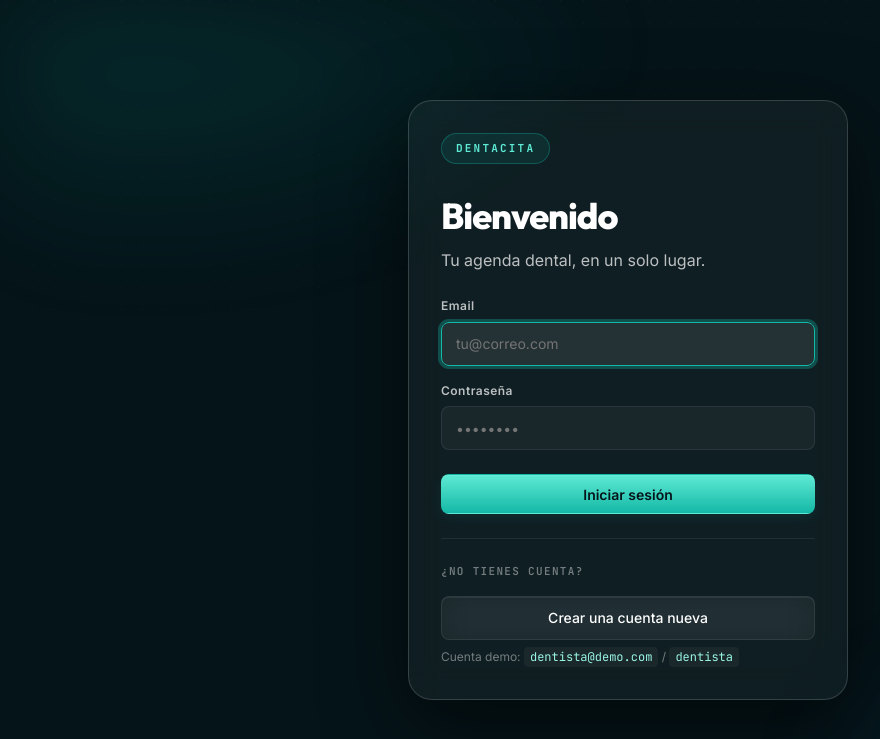
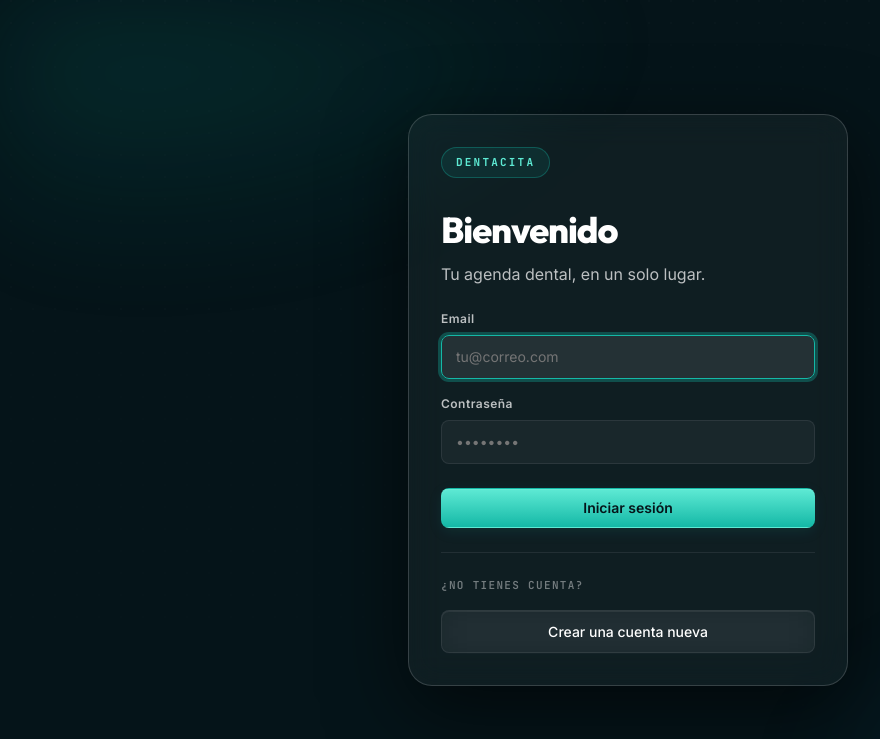
Before and after one commit to Oktober-Moon/dentacita, a PHP site: page / in a window 1280 px wide. Shown: the top 739 px of the page, without its empty margins (12-892 px from the left). Run offline with PHP 8.4, Linux system fonts and the light colour scheme.

Commit message:
chore(login): quitar credenciales de cuenta demo de la pantalla de inicio
Elimina la pista visible 'dentista@demo.com / dentista' debajo del CTA de
registro, junto con sus reglas CSS .login-pista (ya sin uso). La cuenta
demo sigue existiendo en el seed de instalar.sql para entornos locales.

```diff
--- a/index.php
+++ b/index.php
@@ -145,9 +145,6 @@ if ($_SERVER['REQUEST_METHOD'] === 'POST') {
             <a href="registro.php" class="btn btn-secundario btn-bloque">
                 Crear una cuenta nueva
             </a>
-            <p class="login-pista">
-                Cuenta demo: <code class="mono">dentista@demo.com</code> / <code class="mono">dentista</code>
-            </p>
         </div>
 
     </div>
--- a/styles-perfil.css
+++ b/styles-perfil.css
@@ -60,19 +60,6 @@
     text-transform: uppercase;
     margin-bottom: var(--espacio-sm);
 }
-.login-pista {
-    margin: var(--espacio-sm) 0 0;
-    font-size: 12px;
-    color: var(--texto-atenuado);
-}
-.login-pista code {
-    background: var(--vidrio-fondo);
-    padding: 2px 6px; border-radius: var(--radio-xs);
-    color: var(--color-acento-texto);
-    font-family: var(--fuente-mono);
-}
-
-
 /* ============================================================
    TOAST
    ============================================================ */
```
